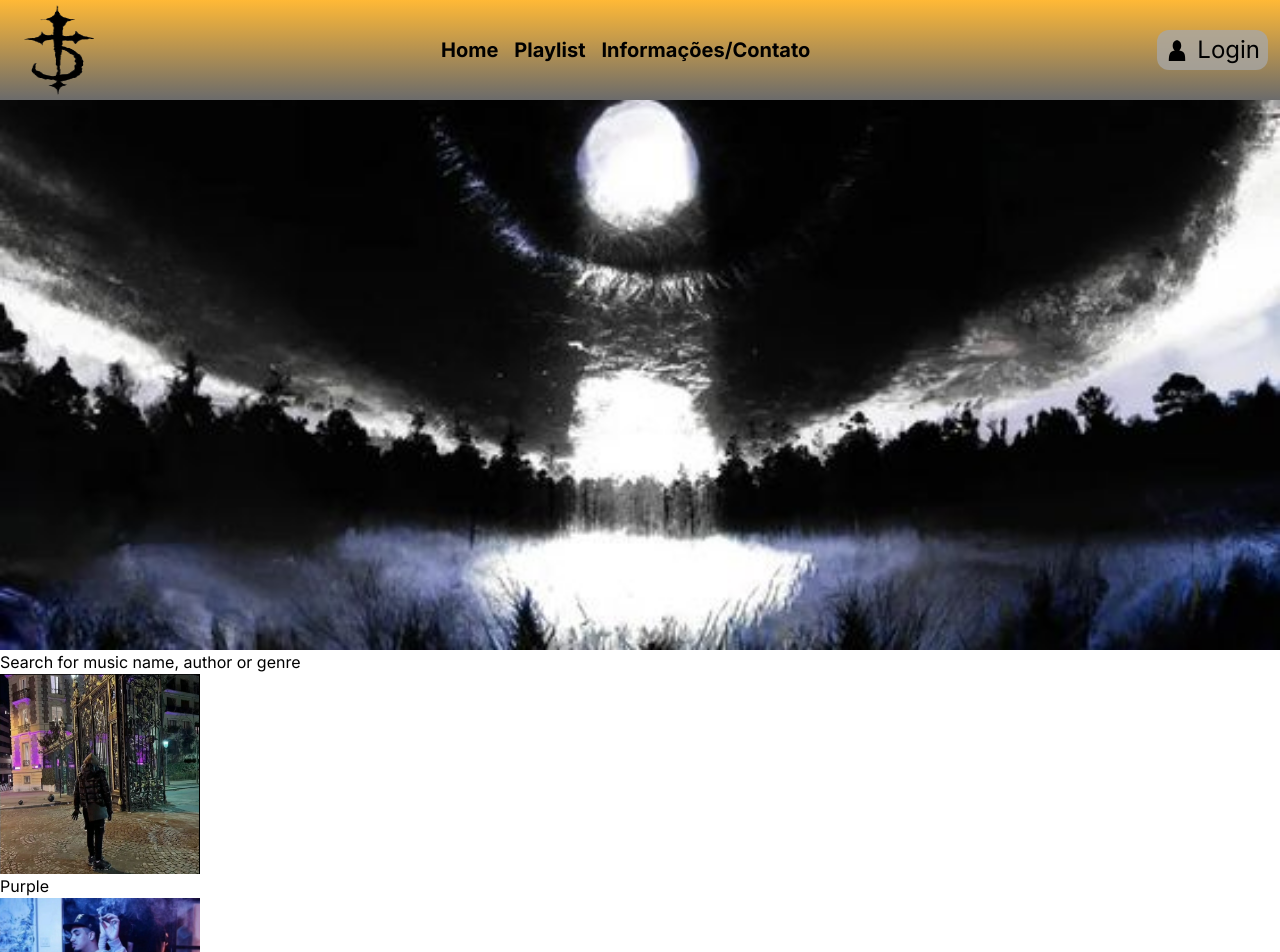
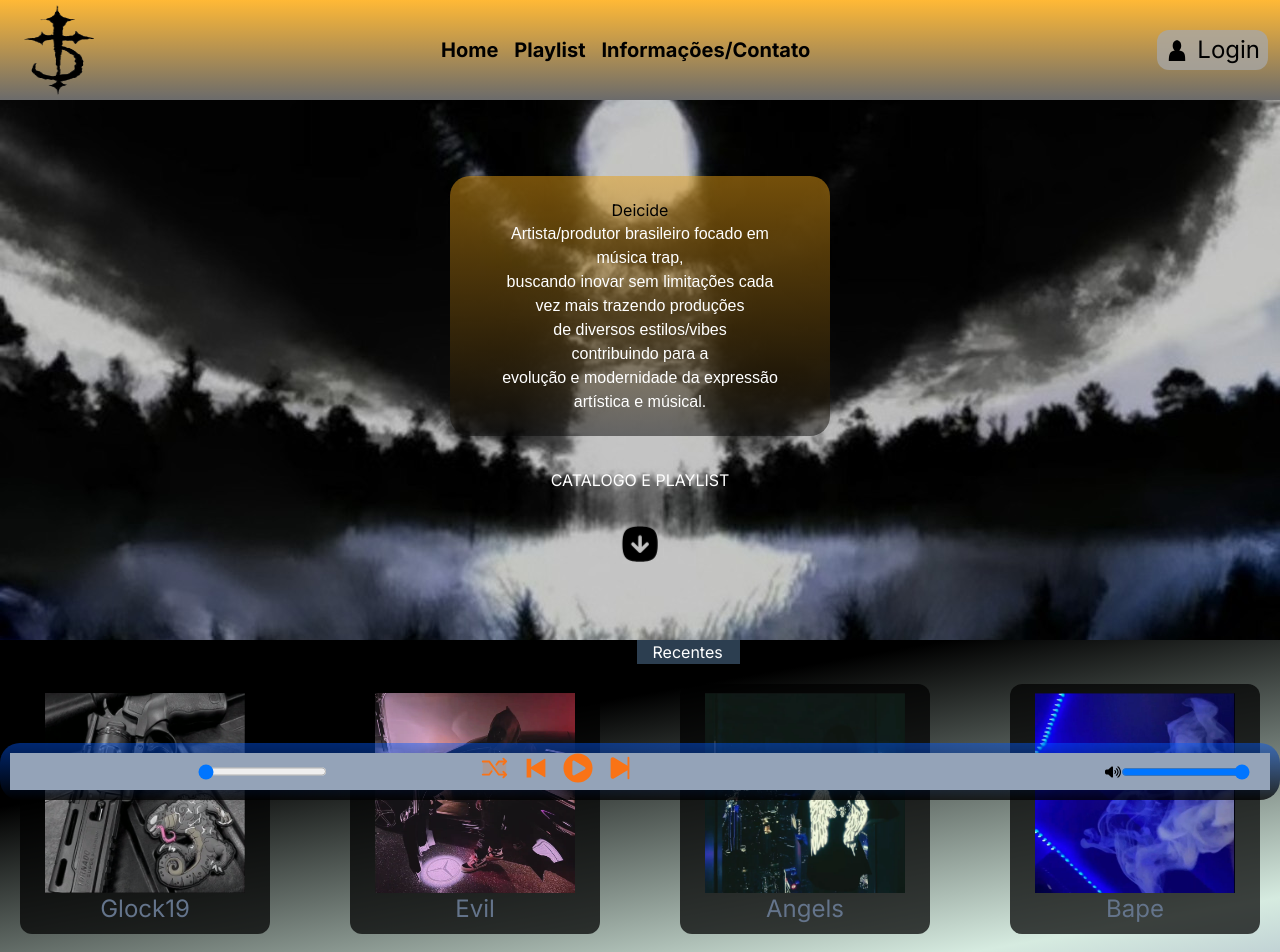
Before and after one commit to Caiqu3wav/deicid3, a Next.js app: page / in a window 1280 px wide. Shown: the top 952 px of the page. Built offline with nearby package versions, Linux system fonts and the light colour scheme.

Commit message:
organização de beats em datas

```diff
--- a/src/app/api/beats.ts
+++ b/src/app/api/beats/route.ts
@@ -32,3 +32,9 @@ export const beats = [
     dataLnc: '2023/07/20',
   },
 ];
+
+export async function GET(request: Request) {
+  return new Response(JSON.stringify(beats), {
+    headers: { 'Content-Type': 'application/json' },
+  });
+}
--- a/src/app/components/hero/Hero.css
+++ b/src/app/components/hero/Hero.css
@@ -1,6 +1,47 @@
 .hero-container{
     background: url(../../../../public/assets/img/hero-bg.jpg);
     background-repeat: no-repeat;
-    background-position: center;
+    background-position: center center;
     background-size: cover;
+    height: 540px;
+background-position: center center;
+display: flex;
+align-items: center;
+justify-content: center;
+flex-direction: column;
 }
+
+.overlay{
+    position: relative;
+   display: flex;
+   flex-direction: column;
+    width: 380px;
+    height: 260px;
+    background-image: linear-gradient(rgba(230, 157, 20, 0.5), rgb(5, 5, 5, 0.5)); /* 0.5 define a opacidade (ajuste conforme necessário) */
+    border-radius: 20px; /* Bordas arredondadas */
+    align-items: center;
+    justify-content: center;
+    text-align: center;
+}
+
+.fsho_description{
+    color: white;
+    width: 300px;
+    font-family: 'Pixelify Sans', sans-serif;
+    }
+
+    @keyframes zoom-in-out {
+        0% {
+          transform: scale(1); /* Sem ampliação */
+        }
+        50% {
+          transform: scale(1.5); /* Ampliação */
+        }
+        100% {
+          transform: scale(1); /* Sem ampliação */
+        }
+      }
+
+      .animated-arrow {
+        animation: zoom-in-out 2s infinite; /* 2 segundos para concluir a animação e definido para executar em loop */
+      }
--- a/src/app/components/hero/Hero.jsx
+++ b/src/app/components/hero/Hero.jsx
@@ -1,9 +1,25 @@
-import "./Hero.css"
+import "./Hero.css";
+import { TbSquareRoundedArrowDownFilled } from "react-icons/tb";
+
 
 export default function Hero() {
     return(
         <div className="hero-container h-[550px]">
-
+            <div className="main_home flex flex-col items-center justify-center gap-8">
+        <div className="overlay">
+            <h1 className="hero-title">Deicide</h1>
+         <p className="fsho_description">Artista/produtor brasileiro focado em música trap, <br/>
+              buscando inovar sem limitações cada <br/>
+               vez mais trazendo produções <br/>
+                de diversos estilos/vibes <br/>
+                 contribuindo para a <br/>
+                  evolução e modernidade da expressão <br/>
+                 artística e músical.
+         </p>
+        </div>
+         <h1 className="self-center text-white">CATALOGO E PLAYLIST</h1>
+     <button><TbSquareRoundedArrowDownFilled className="animated-arrow text-[40px]"/></button>
+ </div>
         </div>
     );
 }
--- a/src/app/components/musics/index.tsx
+++ b/src/app/components/musics/index.tsx
@@ -1,4 +1,4 @@
-import * as C from './styles';
+import "./styles.css";
 
 type Props = {
     album_img: string;
@@ -12,9 +12,10 @@ type Props = {
 export const BeatsCard = ({ album_img, name, audio, beatId, id, setId }: Props) => {
     return (
         <div>
-        <div className='flex flex-col' onClick={() => setId(beatId)}>
+        <div className='beat-card flex flex-col w-[250px] h-[250px] items-center justify-center
+        rounded-xl cursor-pointer' onClick={() => setId(beatId)}>
                             <img className="w-[200px] h-[200px]" src={album_img} />
-                            <h1>{name}</h1>
+                            <h1 className='text-2xl self-center text-slate-500'>{name}</h1>
                             <audio src={audio} />
                         </div>
                     </div>
--- /dev/null
+++ b/src/app/components/musics/styles.css
@@ -0,0 +1,4 @@
+
+.beat-card{
+background: rgba(0, 0, 0, 0.726);
+}
--- a/src/app/components/player/index.tsx
+++ b/src/app/components/player/index.tsx
@@ -1,5 +1,5 @@
 'use client';
-import { beats } from "@/app/api/beats";
+import { beats } from "@/app/api/beats/route";
 import { useEffect, useRef, useState } from "react";
 import { Play, Pause, SkipBack, SkipForward, RandomMusicsTrue, RandomMusicsFalse, VolumeOff, VolumeOn } from '../../icons/index';
 
@@ -7,6 +7,7 @@ import { Play, Pause, SkipBack, SkipForward, RandomMusicsTrue, RandomMusicsFalse
 type Props = {
     id: string;
     setId: (e: string) => void;
+    className?: string;
 }
 
 export const Player = ({ id, setId }: Props) => {
@@ -134,7 +135,7 @@ export const Player = ({ id, setId }: Props) => {
 
 
         return(
-            <div className="">
+            <div className="w-full flex justify-between bg-slate-400">
 
             <div className='musicDiv'>
 
@@ -143,7 +144,7 @@ export const Player = ({ id, setId }: Props) => {
                         id === beat.id ?
 
                             <div
-                             className='music' key={beat.id}>
+                             className='flex gap-3' key={beat.id}>
                                 <>
                                     <img className="w-[50px] h-[50px]" src={beat.album_img} />
                                     <div>
@@ -153,13 +154,14 @@ export const Player = ({ id, setId }: Props) => {
 
                                 <audio src={beat.audio} ref={audioTag}/>
                             </div>
+
                     : ''
                     ))
                 }
             </div>
-            <div className='player'>
-                <div className='inputButtons'>
-                        <div className='progressBar'>
+            <div className='flex items-center'>
+                <div className='flex gap-36 mr-[290px]'>
+                        <div className='progressBar flex gap-2'>
                             <p className='PcurrentTime'>
                             {(currentTime !== null) && calculeDuration(currentTime)}
                             </p>
@@ -177,7 +179,7 @@ export const Player = ({ id, setId }: Props) => {
                             </p>
                         </div>
 
-                    <div className='buttons'>
+                    <div className='buttons text-3xl text-orange-500 space-x-3 '>
                         <button
                             onClick={() => setIsRandom(!isRandom)} className='randomMusicsButton'>
                             {isRandom ? <RandomMusicsTrue /> : <RandomMusicsFalse />}
@@ -199,7 +201,7 @@ export const Player = ({ id, setId }: Props) => {
                 </div>
             </div>
 
-                <div className='test'>
+                <div className='test mr-5 flex items-center'>
                 <button
                     className='volumeButton'
                     onClick={() => setIsMuted(!isMuted)}>
--- a/src/app/components/playlist/Playlist.tsx
+++ b/src/app/components/playlist/Playlist.tsx
@@ -1,8 +1,9 @@
 'use client';
-import {useEffect, useState} from 'react';
-import { beats } from '../../api/beats';
+import { useState } from 'react';
+import { beats } from '../../api/beats/route';
 import { Player } from '../player/index';
 import { BeatsCard } from '../musics/index';
+import "./styles.css"
 
 export default function Home() {
   const [id, setId] = useState<string>('')
@@ -13,14 +14,8 @@ export default function Home() {
       <div>
 
         <div className='top'>
-            <>
-
-            <h1 className='searchH1'>Search for music name, author or genre </h1>
-            </>
-            <>
-            </>
           <div className='divSongs'>
-            <div>
+            <div className='grid grid-cols-4'>
             {beats.map(beat => (
               <BeatsCard
                 key={beat.id}
@@ -37,11 +32,12 @@ export default function Home() {
           </div>
         </div>
       </div>
+      <div className='fixed-player'>
           <Player
             id={id}
             setId={setId}
-          />
-
+            />
+            </div>
     </div>
     </main>
   );
--- /dev/null
+++ b/src/app/components/playlist/styles.css
@@ -0,0 +1,7 @@
+
+.fixed-player {
+  position: fixed;
+  bottom: 0;
+  left: 0;
+  width: 100%;
+};
--- /dev/null
+++ b/src/app/page.css
@@ -0,0 +1,62 @@
+footer {
+    position: fixed;
+    bottom: 0;
+    width: 100%;
+    background: linear-gradient(rgba(0, 89, 255, 0.445), rgba(0, 0, 0, 0.781)); /* Cor de fundo do footer, ajuste conforme necessário */
+    padding: 10px; /* Adicione o padding desejado ao footer */
+    z-index: 1000; /* Ajuste conforme necessário para garantir que fique acima de outros elementos */
+    border-radius: 20px;
+  }
+
+  .playlist-cont{
+    background: linear-gradient(170deg, rgba(0,0,0,1) 18%, rgba(214,235,224,1) 52%, rgba(45,38,134,1) 100%);
+  }
+
+  :root {
+    --background-gradient: linear-gradient(178deg, #ffff33 10%, #3333ff);
+    --gray: #34495e;
+    --darkgray: #2c3e50;
+  }
+
+  select {
+    /* Reset Select */
+    appearance: none;
+    outline: 10px red;
+    border: 0;
+    box-shadow: none;
+    /* Personalize */
+    flex: 1;
+    padding: 0 1em;
+    color: #fff;
+    background-color: var(--darkgray);
+    background-image: none;
+    cursor: pointer;
+  }
+  /* Remove IE arrow */
+  select::-ms-expand {
+    display: none;
+  }
+  /* Custom Select wrapper */
+  .select {
+    position: relative;
+    display: flex;
+    width: 20em;
+    height: 3em;
+    border-radius: .25em;
+    overflow: hidden;
+  }
+  /* Arrow */
+  .select::after {
+    content: '\25BC';
+    position: absolute;
+    top: 0;
+    right: 0;
+    padding: 1em;
+    background-color: #34495e;
+    transition: .25s all ease;
+    pointer-events: none;
+  }
+  /* Transition */
+  .select:hover::after {
+    color: #f39c12;
+  }
--- a/src/app/page.tsx
+++ b/src/app/page.tsx
@@ -1,19 +1,83 @@
 'use client';
-import * as C from "./components/playlist/styles";
 import { Player } from "./components/player";
 import Header from "./components/header/Header";
+import { BeatsCard } from "./components/musics";
 import Hero from "./components/hero/Hero";
-import Playlist from "./components/playlist/Playlist"
 import { useState, useEffect } from "react";
+import "./page.css";
+
+interface Beat {
+  id: string;
+  album_img: string;
+  name: string;
+  audio: string;
+  dataLnc: string; // Adicione outras propriedades, se necessário
+}
 
 export default function Home() {
+  const [id, setId] = useState<string>('');
+  const [ordenacao, setOrdenacao] = useState<string>("recentes"); // Defina o padrão como "recentes"
+  const [beats, setBeats] = useState<Beat[]>([]);
+
+
+  useEffect(() => {
+    async function fetchBeats() {
+      try {
+        const response = await fetch('/api/beats');
+        const data = await response.json();
+
+        const beatsOrdenados = data.sort((a: { dataLnc: string | number | Date; }, b: { dataLnc: string | number | Date; }) => {
+          const dataA = new Date(a.dataLnc).getTime();
+          const dataB = new Date(b.dataLnc).getTime();
+
+          return ordenacao === 'recentes' ? dataB - dataA : dataA - dataB;
+        });
+
+        setBeats(beatsOrdenados);
+      } catch (error) {
+        console.error('Erro ao buscar beats', error);
+      }
+    }
+
+    fetchBeats();
+  }, [ordenacao]);
 
 
   return (
     <main>
       <Header/>
       <Hero/>
-      <Playlist/>
-      </main>
+      <div className="playlist-cont h-fit pb-20 flex items-center justify-center flex-col">
+      <div>
+          <label>Ordenar por:</label>
+          <select onChange={(e) => setOrdenacao(e.target.value)}>
+            <option value="recentes">Recentes</option>
+            <option value="antigos">Antigos</option>
+          </select>
+        </div>
+          <div className='divSongs mt-5'>
+            <div className='grid grid-cols-4 gap-20'>
+            {beats.map(beat => (
+              <BeatsCard
+                key={beat.id}
+                album_img={beat.album_img}
+                name={beat.name}
+                audio={beat.audio}
+                setId={setId}
+                beatId={beat.id}
+                id={id}
+              />
+              ))
+            }
+            </div>
+          </div>
+    </div>
+<footer>
+   <Player
+     id={id}
+    setId={setId}
+    />
+</footer>
+</main>
   );
 }
```
Also changed, not shown: src/app/components/musics/styles.tsx (deleted, +0 -95 lines), src/app/components/playlist/styles.tsx (deleted, +0 -72 lines), public/assets/img/hero-bg.jpg.
